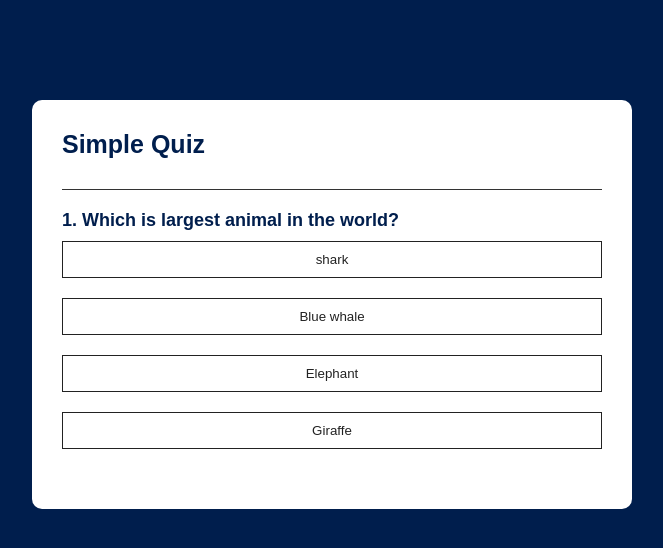
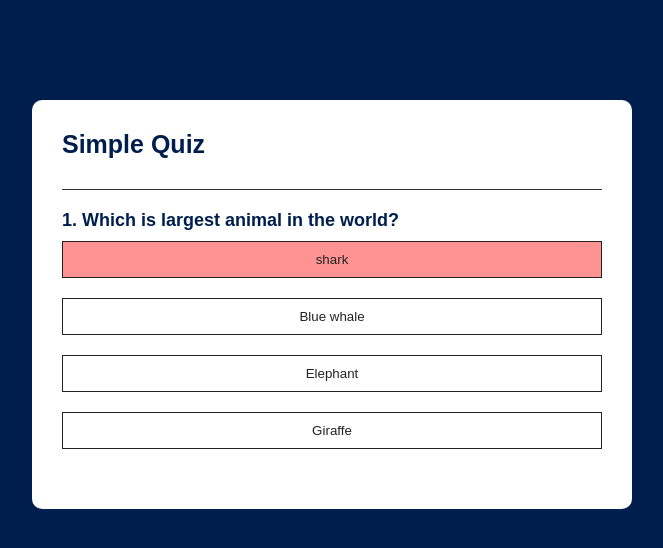
Before and after one commit to srishti1208-tech/quiz-app, a plain HTML site: page quize app/index.html in a window 1280 px wide. Both pictures are taken after a click on the button "shark". Shown: the whole page, without its empty margins (308-971 px from the left). Drawn offline with Linux system fonts and the light colour scheme.

Commit message:
Update answer feedback colors
Updated the background colors for correct and incorrect answers to improve visual feedback.

```diff
--- a/quize app/script.js
+++ b/quize app/script.js
@@ -79,7 +79,7 @@
 //  startQuiz();
 
 function showQuestion() {
-    resetState()
+    resetState();
     let currentQuestion = questions[currentQuestionIndex];
     let questionNo = currentQuestionIndex + 1;
 
@@ -90,6 +90,10 @@
         button.innerHTML = answer.text;
         button.classList.add("btn");
         answerButton.appendChild(button);
+        if(answer.correct){
+            button.dataset.correct = answer.correct;
+        }
+        button.addEventListener("click", selectAnswer);
     });
 }
 
@@ -99,4 +103,14 @@
         answerButton.removeChild(answerButton.firstChild)
     }
 }
+
+function selectAnswer(e){
+   const selectedBtn = e.target;
+   const isCorrect = selectedBtn.dataset.correct === "true";
+   if(isCorrect){
+    selectedBtn.classList.add("correct");
+   }else{
+    selectedBtn.classList.add("incorrect");
+   }
+}
 startQuiz();
--- a/quize app/style.css
+++ b/quize app/style.css
@@ -57,3 +57,9 @@
     cursor: pointer;
     display: none;
 }
+.correct{
+    background: #9aeabc;
+}
+.incorrect{
+    background: #ff9393;
+}
```
